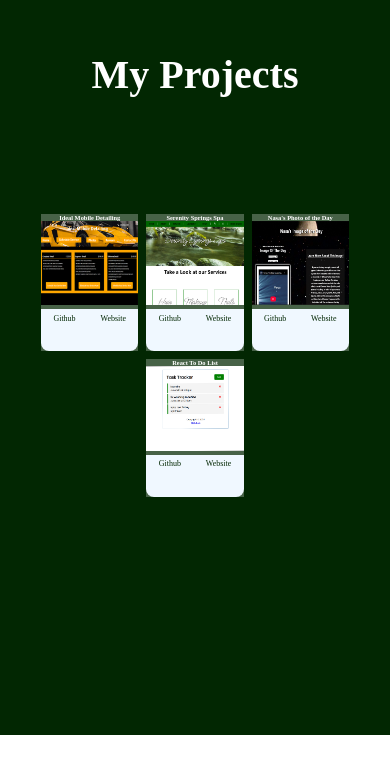
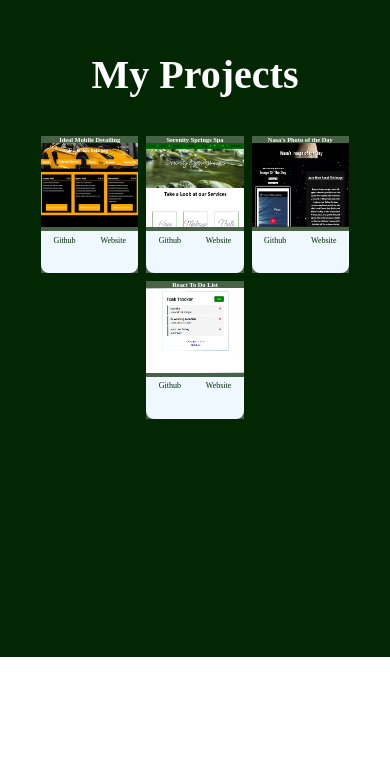
Before and after one commit to codiemaureen/codieCodes, a Next.js app: page / in a window 390 px wide. Shown: the part 2142-2912 px from the top of the page. Built offline with nearby package versions, Linux system fonts and the light colour scheme; a web font is replaced by a local one.

Commit message:
fixing project title spacing

```diff
--- a/src/app/component/Projects.module.css
+++ b/src/app/component/Projects.module.css
@@ -41,7 +41,7 @@
     padding: 40% 0;
   }
   .projectsTitle{
-    padding: 20% 0;
+    padding-top: 20%;
   }
 
   .projectsContainer {
```
